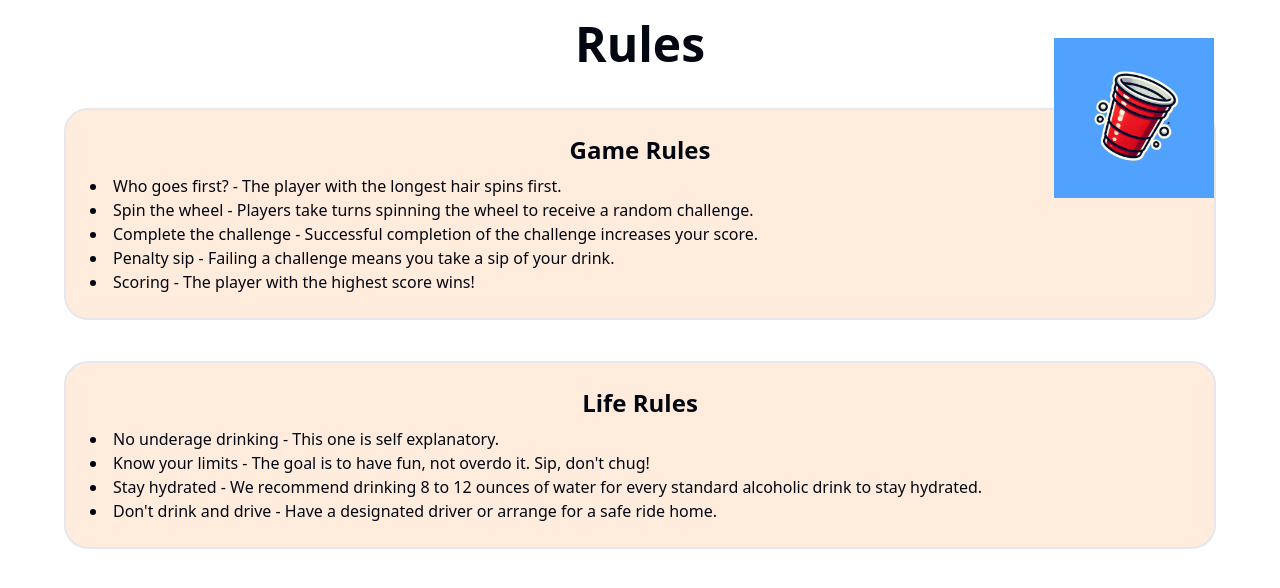
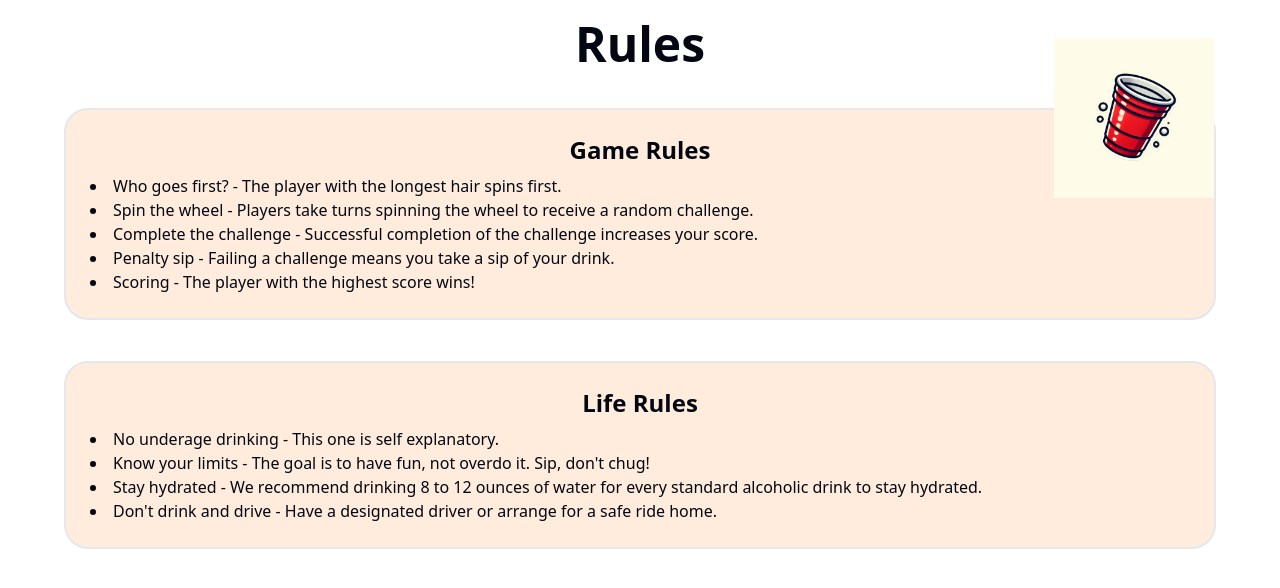
Before and after one commit to dsneed123/Sip-OR-Spin, a Next.js app: page /Rules in a window 1280 px wide. Shown: the top 588 px of the page. Built offline with nearby package versions, Linux system fonts and the light colour scheme.

Commit message:
position

```diff
--- a/src/app/Rules/page.tsx
+++ b/src/app/Rules/page.tsx
@@ -8,11 +8,9 @@ const rules = () => {
             <div className="flex flex-col gap-10.25 items-center">
                 <div className="bg-[#FFECDC] rounded-3xl w-9/10 relative p-6 border-2">
                     <div>
-                        <div>
-                            <h2 className="text-center font-semibold text-2xl overflow-auto whitespace-nowrap pb-2">Game Rules</h2>
-                        </div>
+                        <h2 className="text-center font-semibold text-2xl overflow-auto whitespace-nowrap pb-2">Game Rules</h2>
                     </div>
-                    <div className="absolute bottom-30 top--5 right-0 max-xs: bg-blue-400 absolute max-sm: absolute bottom-30 top--5">
+                    <div className="absolute bottom-30 top--5 right-0 bg-yellow-50 max-xs: bg-pink-400 max-sm: absolute bottom-30 top--5 bg-purple-300">
                         <img className="w-40" src={'../cup.png'} alt="Solo cup"/>
                     </div>
                     <li>Who goes first? - The player with the longest hair spins first.</li>
```
